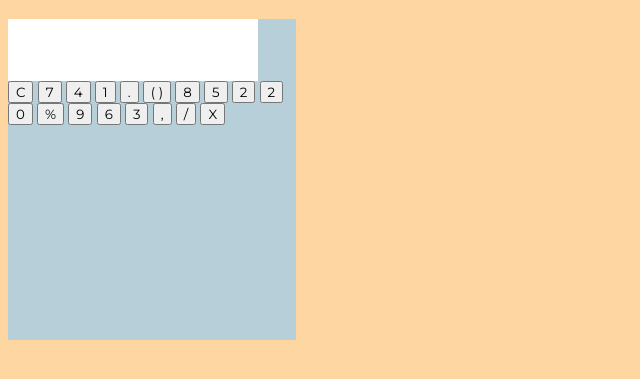
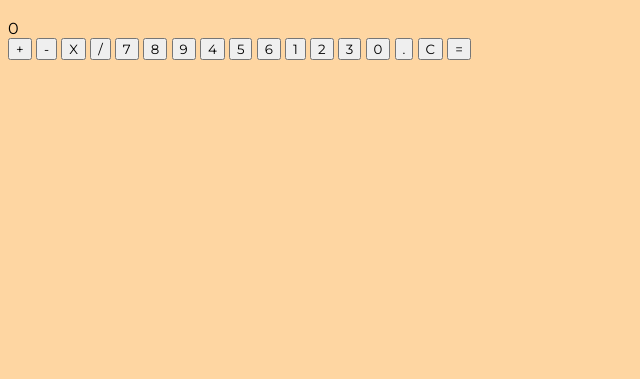
Before and after one commit to thamiresantos/calculadora, a plain HTML site: page index.html in a window 1280 px wide. Shown: the part 63-442 px from the top of the page, without its empty margins (0-640 px from the left). Drawn offline with Linux system fonts and the light colour scheme.

Commit message:
base
nova versao

```diff
--- a/index.html
+++ b/index.html
@@ -7,37 +7,37 @@
     <link rel="stylesheet" href="style.css">
 </head>
 <body>
-    <header>
+
+    <div class="container">
         <h1>Vamos Calcular ?</h1>
-    </header>
 
-    <section>
-        <div id="principal">
-            <div id="visor"></div>
+        <div class="calculadora">
+            <div class="calculadora--display">0</div>
 
-            <button>C</button>
-            <button>7</button>
-            <button>4</button>
-            <button>1</button>
-            <button>.</button>
+            <div class="calculadora--teclas">
+                <button class="teclas--operadores">+</button>
+                <button class="teclas--operadores">-</button>
+                <button class="teclas--operadores">X</button>
+                <button class="teclas--operadores">/</button>
 
-            <button>( )</button>
-            <button>8</button>
-            <button>5</button>
-            <button>2</button>
-            <button>2</button>
-            <button>0</button>
+                <button>7</button>
+                <button>8</button>
+                <button>9</button>
+                <button>4</button>
+                <button>5</button>
+                <button>6</button>
+                <button>1</button>
+                <button>2</button>
+                <button>3</button>
+                <button>0</button>
 
-            <button>%</button>
-            <button>9</button>
-            <button>6</button>
-            <button>3</button>
-            <button>,</button>
+                <button>.</button>
+                <button>C</button>
+                <button class="tecla--igual">=</button>
+            </div>
 
-            <button>/</button>
-            <button>X</button>
+        </div>
+
+
 
     </div>
-    </section>
-</body>
-</html>
```
